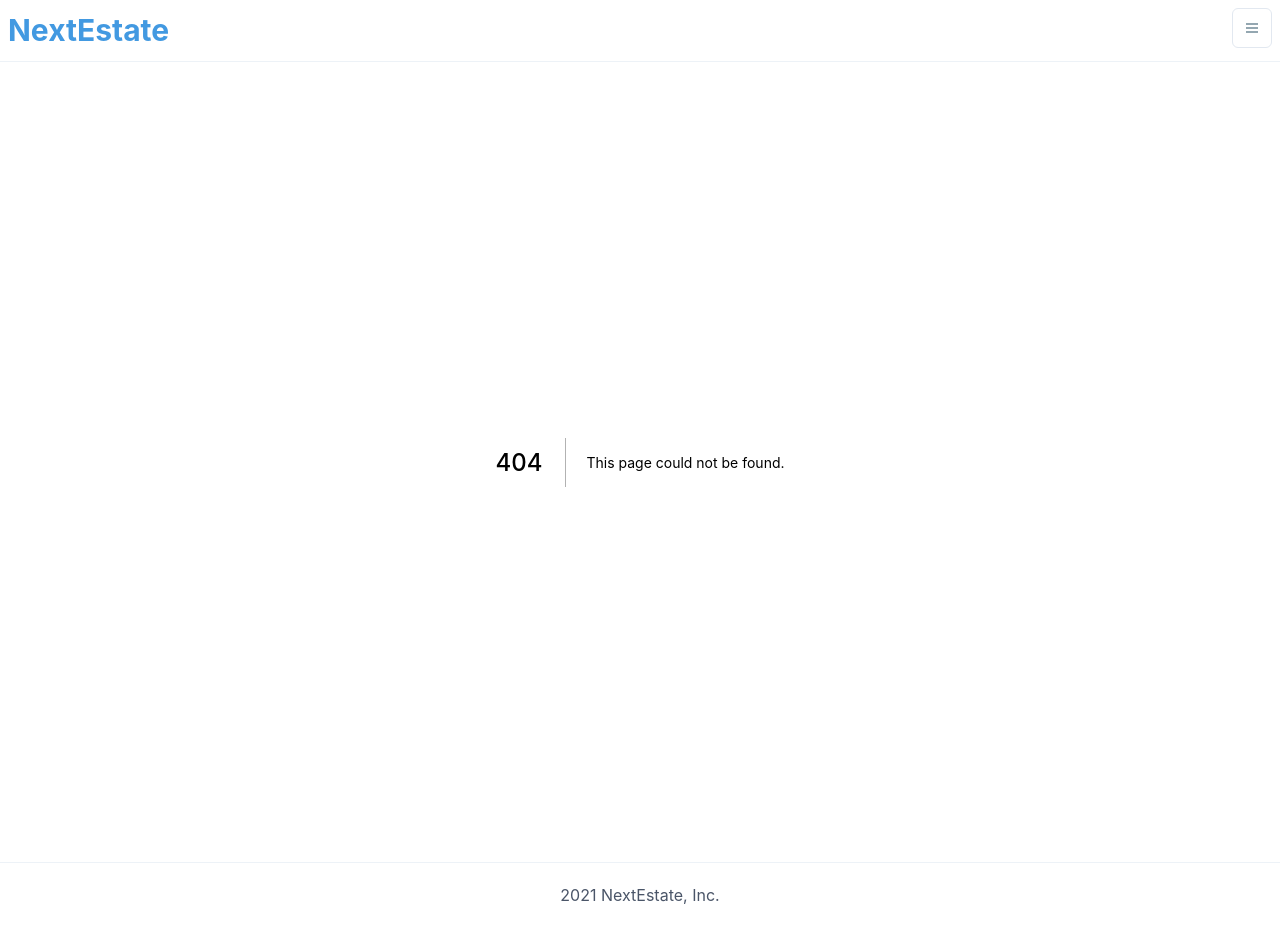
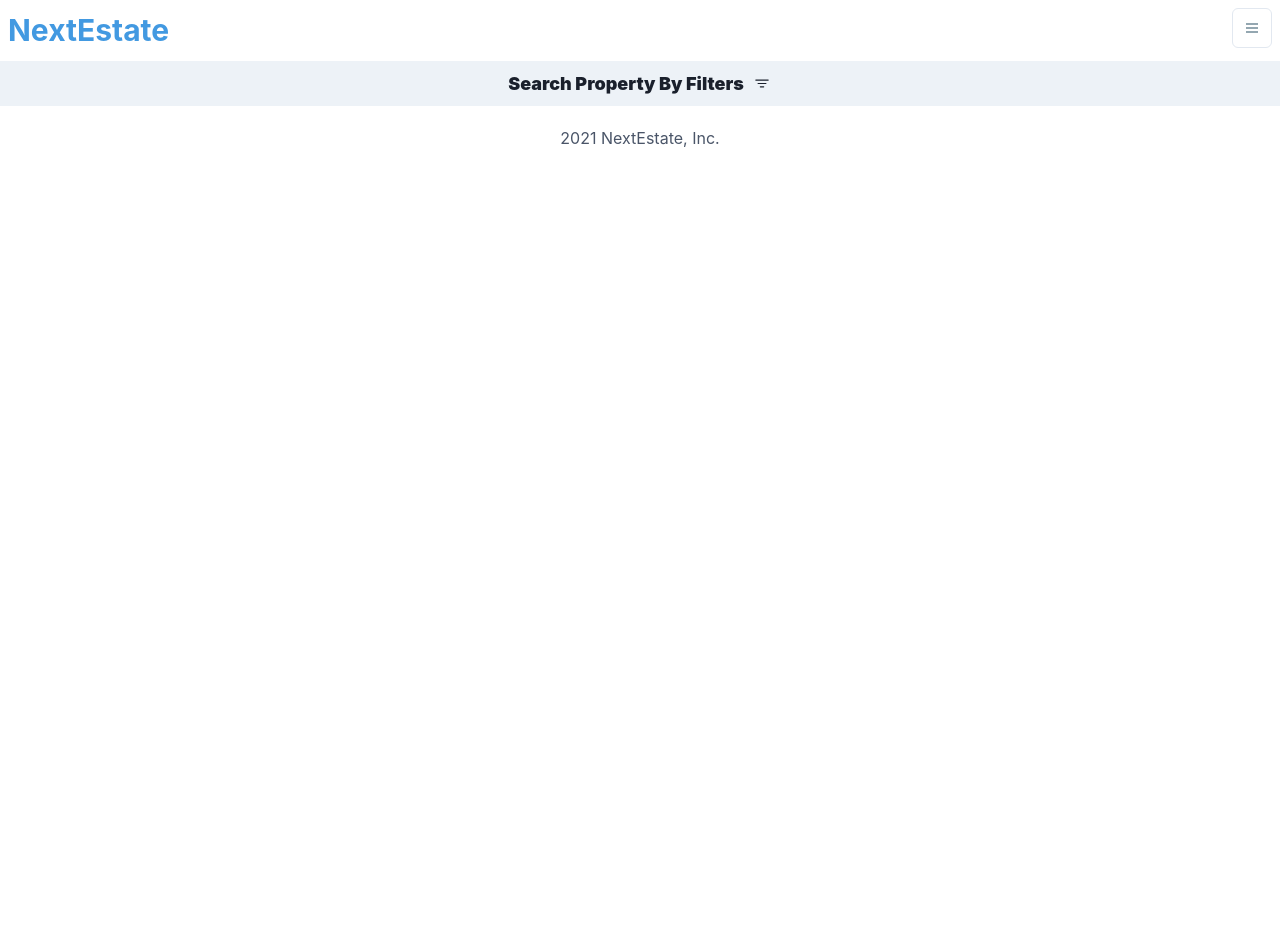
Before and after one commit to blizzardsflame/rn_realestate, a Next.js app: page /search in a window 1280 px wide. Before the commit this address had no page. After the commit the page ends 800 px from the top, so only its background shows below. Built offline with nearby package versions, Linux system fonts and the light colour scheme.

Commit message:
6 - Search Component

```diff
--- /dev/null
+++ b/components/SearchFilters.js
@@ -0,0 +1,20 @@
+import { useState, useEffect } from "react";
+import {
+  Flex,
+  Select,
+  Box,
+  Text,
+  Input,
+  Spinner,
+  Icon,
+  Button,
+} from "@chakra-ui/react";
+import { useRouter } from "next/router";
+import { MdCancel } from "react-icons/md";
+import Image from "next/image";
+
+const SearchFilters = () => {
+  return <div>Search Filters</div>;
+};
+
+export default SearchFilters;
--- /dev/null
+++ b/pages/search.js
@@ -0,0 +1,35 @@
+import { useState } from "react";
+import { useRouter } from "next/router";
+import Image from "next/image";
+import { Flex, Box, Text, Icon } from "@chakra-ui/react";
+import { BsFilter } from "react-icons/bs";
+
+import SearchFilters from '../components/SearchFilters'
+
+const Search = () => {
+  const [searchFilters, setSearchFilters] = useState(false);
+  const router = useRouter();
+  return (
+    <Box>
+      <Flex
+        cursor="pointer"
+        bg="gray.100"
+        flexWrap="wrap"
+        boderBottom="1px"
+        borderColor="gray.200"
+        p="2"
+        fontWeight="black"
+        fontSize="lg"
+        justifyContent="center"
+        alignItems="center"
+        onClick={() => setSearchFilters((prevFilters) => !prevFilters)}
+      >
+        <Text>Search Property By Filters</Text>
+        <Icon paddingLeft="2" w="7" as={BsFilter} />
+      </Flex>
+      {searchFilters && <SearchFilters />}
+    </Box>
+  );
+};
+
+export default Search;
```
